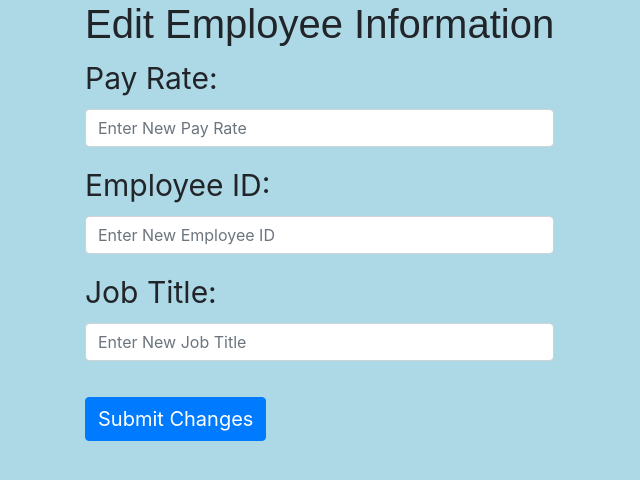
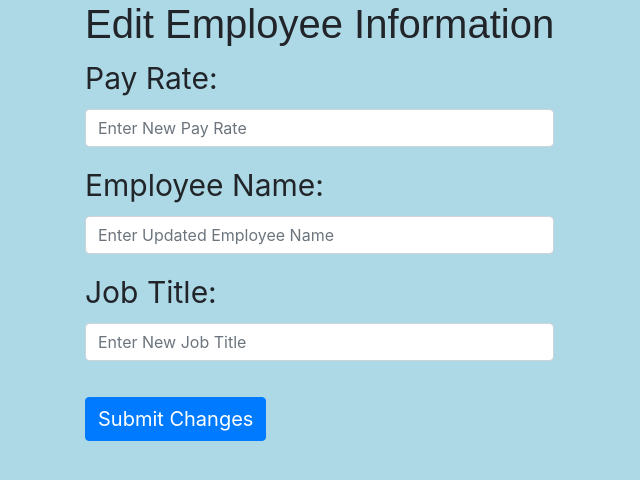
Before and after one commit to jsines/CSI4999-project, a Flask app: template project/templates/editEmployee.html in a window 1280 px wide. Shown: the part 118-598 px from the top of the page, without its empty margins (0-640 px from the left). Run offline with Flask 2, Linux system fonts and the light colour scheme; the template is opened without the code that fills it, so the values that code supplies are empty; parts of the project's set-up code (start-up, migrations or seed data) failed here and were passed over; some libraries are stand-ins or nearby versions.

Commit message:
Fully Working editEmployee Page

```diff
--- a/project/templates/editEmployee.html
+++ b/project/templates/editEmployee.html
@@ -4,12 +4,13 @@
     <div class="row">
         <div class="col1">
             <h1>Edit Employee Information</h1>
+            <form action="/editEmployee/{{ x }}" method="post">
             <div class="form-group">
                 <label for="payrate">Pay Rate:</label>
                 <input type="number" name="payrate" class="form-control" placeholder="Enter New Pay Rate"> </div>
             <div class="form-group">
-                <label for="ID">Employee ID:</label>
-                <input type="number" name="ID" class="form-control" placeholder="Enter New Employee ID"> </div>
+                <label for="name">Employee Name:</label>
+                <input type="text" name="name" class="form-control" placeholder="Enter Updated Employee Name"> </div>
             <div class="form-group">
                 <label for="title">Job Title:</label>
                 <input type="text" name="title" class="form-control" placeholder="Enter New Job Title">
@@ -18,5 +19,6 @@
                 <button type="submit" name="submit" class="btn btn-primary" value="Submit">Submit Changes</button>
             </div>
         </div>
+        </form>
     </div>
 </div> {% endblock %}
--- a/project/templates/employees.html
+++ b/project/templates/employees.html
@@ -12,6 +12,6 @@
         <tr>
             <td>{{employee.name}}</td>
             <td>{{employee.emp_email}}</td>
-            <td> <a href=\ "#\" class=\ "w3-button w3-light-grey\">View</a> <a href=\ "editEmployee.html" class=\ "w3-button w3-light-grey\">Manage</a> </td>
+            <td> <a href="#">View</a> <a href="{{ url_for('main.editEmployee', x = employee.emp_email) }}">Manage</a> </td>
         </tr> {% endfor %} </table>
 </div> {% endblock %}
```
